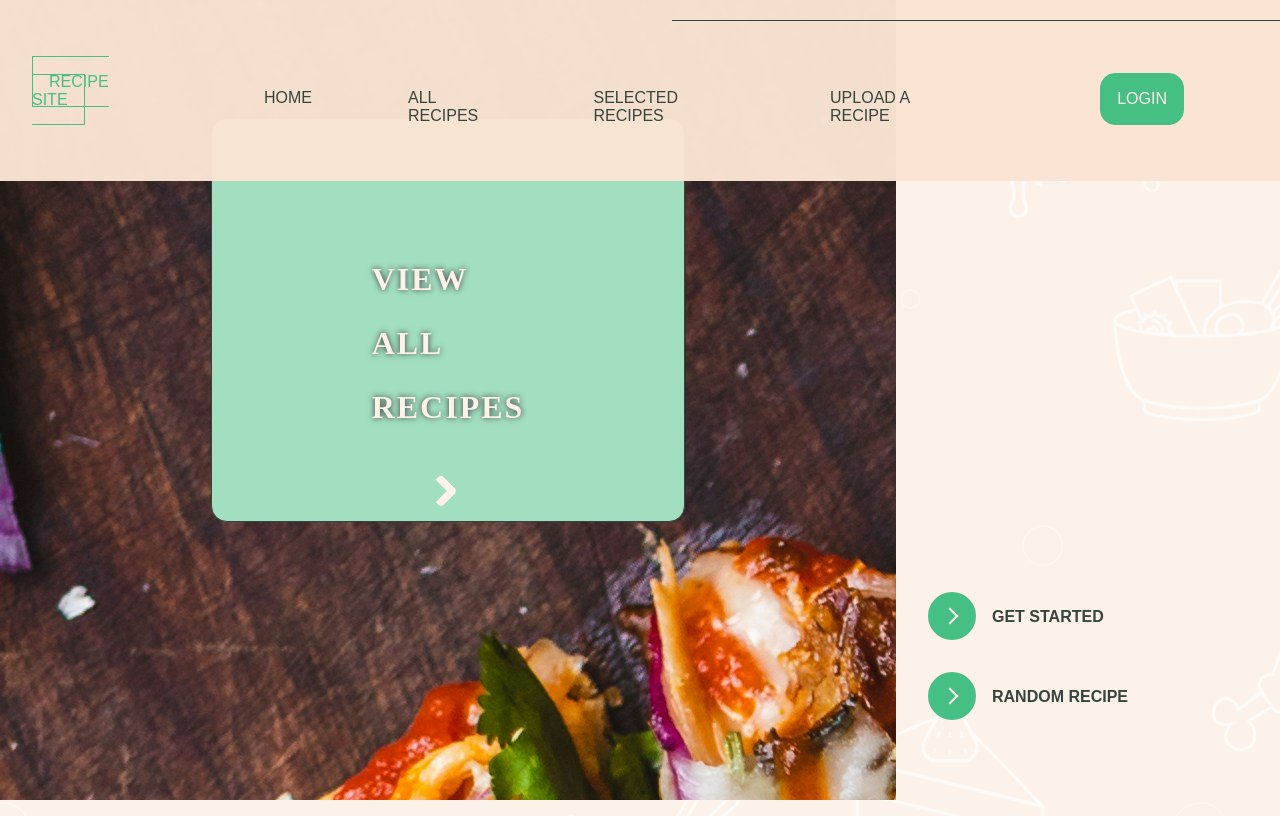
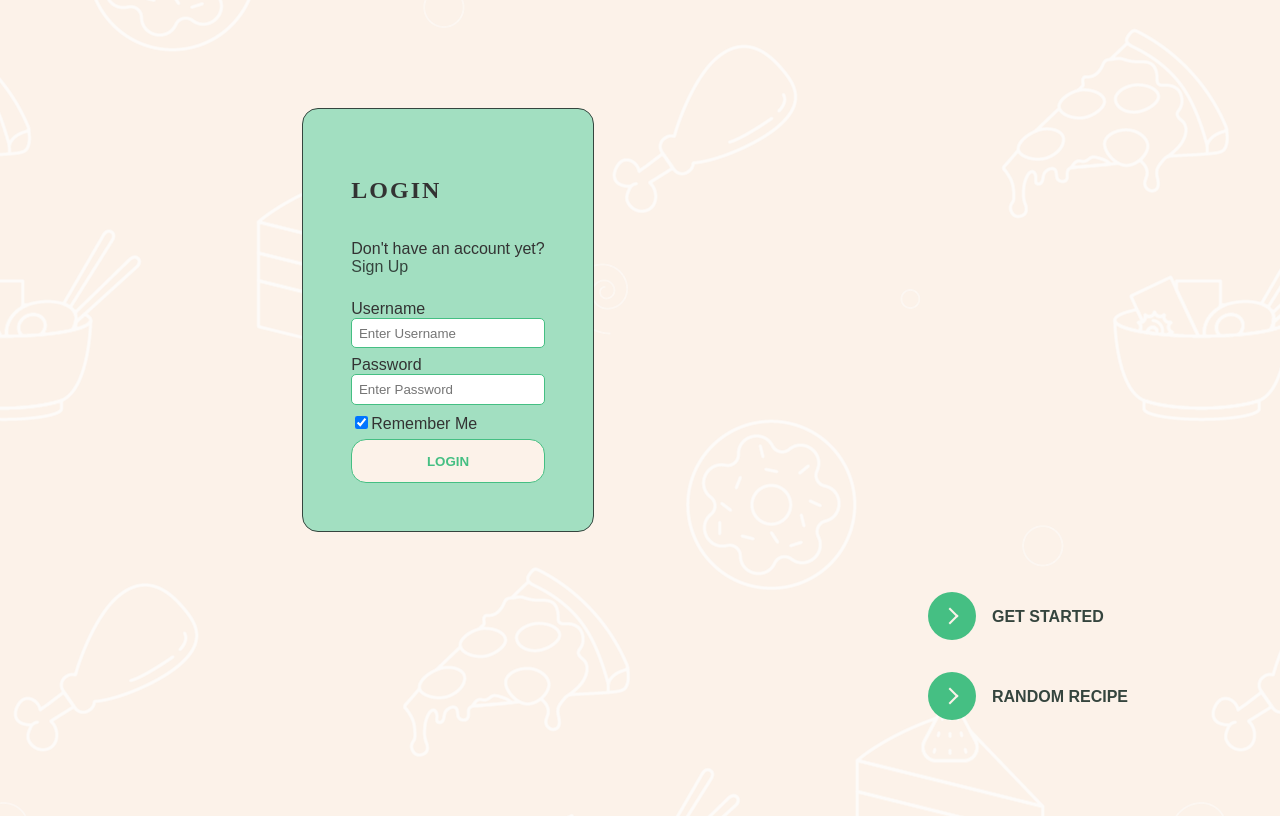
Before and after one commit to marisumidamiyashiro/recipe-site-template, a Flask app: page / in a window 1280 px wide. Run offline with Flask 3, Linux system fonts and the light colour scheme; some web fonts are replaced.

Commit message:
updated static folder; fixed 1 link

```diff
--- a/static/css/style.css
+++ b/static/css/style.css
@@ -1611,7 +1611,7 @@ body {
   margin: 0;
   background-color: #FCF2E9;
   box-sizing: border-box;
-  background-image: url("/img/food-background.png");
+  background-image: url("/static/img/food-background.png");
   background-position: center;
   background-attachment: fixed;
 }
--- a/templates/index.html
+++ b/templates/index.html
@@ -29,30 +29,31 @@
 <!--            </ul>-->
 <!--        </nav>-->
 <!--    </header>-->
-{% include "navbar.html" %}
 <main class="site-main">
-    <section class="hero" style="background-image: url({{ url_for('static', filename='img/pizza.jpg')}});">
+    <section class="hero">
         <div class="container">
             <div class="all-recipes-links">
-                <h1>view<br>all<br>recipes</h1>
-                    <a href="{{url_for('all_recipes')}}">
-                        <span class="icon arrow"></span>
-                    </a>
-<!--                <form class="form-container" method="POST" action="/login">-->
-<!--                    <label for="username">username</label>-->
-<!--                    <input type="text" placeholder="Enter Username" name="username" required>-->
+                <!-- <h1>view<br>all<br>recipes</h1>
+                <a href="all-recipes.html">
+                    <span class="icon arrow"></span>
+                </a> -->
 
-<!--                    <label for="password">password</label>-->
-<!--                    <input type="text" placeholder="Enter Password" name="password" required>-->
+                <div class="form-container">
+                    <h2>login</h2>
+                    <p>Don't have an account yet? <a href="login.html">Sign&nbspUp</a></p>
+                    <label for="username">username</label>
+                    <input type="text" placeholder="Enter Username" name="username" required>
 
-<!--                    <label>-->
-<!--                        <input type="checkbox" name="remember" checked="checked">Remember Me-->
-<!--                    </label>-->
+                    <label for="password">password</label>
+                    <input type="text" placeholder="Enter Password" name="password" required>
 
-<!--                    <button type="submit">Login</button>-->
-<!--                </form>-->
+                    <label>
+                        <input type="checkbox" name="remember" checked="checked">Remember Me
+                    </label>
+
+                    <button type="submit">Login</button>
+                </div>
             </div>
-        </div>
     </section>
     <section class="recipe-links">
         <div class="container">
@@ -78,8 +79,7 @@
     <!-- later: login area -->
 </main>
 
-<script
-        src="{{url_for('static', filename='js/menu-icon.js')}}">
+<script src="{{url_for('static', filename='js/menu-icon.js')}}">
 
 </script>
 {% endblock %}
--- a/templates/navbar.html
+++ b/templates/navbar.html
@@ -1,6 +1,6 @@
 <header class="site-header">
     <div class="site-id">
-        <a href="index.html">recipe site</a>
+        <a href="{{url_for('home')}}">recipe site</a>
     </div>
     <div class="section-line"></div>
     <nav class="site-nav" data-navstate="closed">
```
Also changed, not shown: static/js/chosen-recipe.js (added, +26 -0 lines), README.md, static/img/food-background.png (added).
